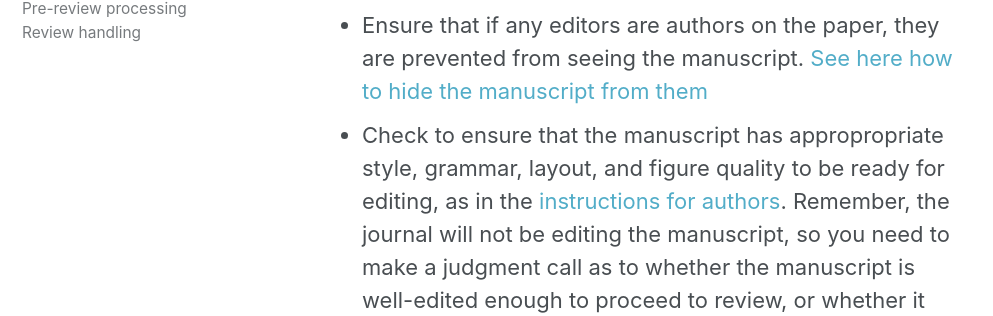
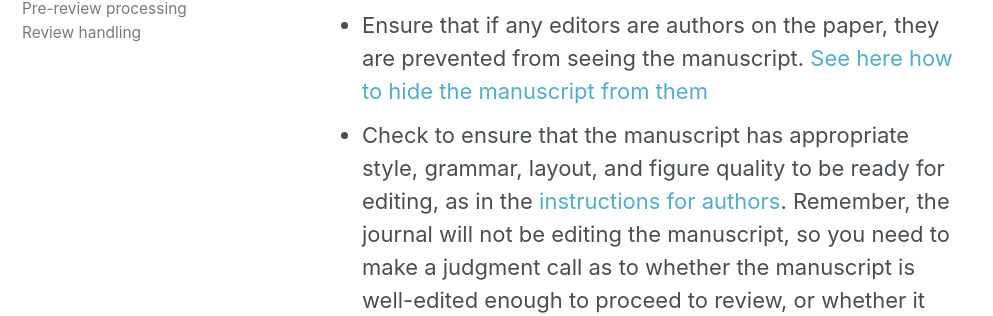
Before and after one commit to livecomsjournal/livecomsjournal.github.io, a Jekyll site: the page built from _editorial_policies/02_editor_instructions.md, in a window 1280 px wide and 900 px high, scrolled down 1423 px. Shown: the part 138-454 px from the top of the window, without its empty margins (0-993 px from the left). Built offline with Jekyll 4.4.1, drawn with Linux system fonts in a browser that asks for light colours.

Commit message:
Fixing typo.

```diff
--- a/_editorial_policies/02_editor_instructions.md
+++ b/_editorial_policies/02_editor_instructions.md
@@ -30,7 +30,7 @@ The Lead Editor:
 Before assigning manuscripts for review, editors have several main tasks:
 - Ensure they do not have a conflict of interest with respect to the work they are to analyze; if they do, [dealing with it as dictated by editorial policy](https://livecomsjournal.github.io/policies/livecoms_bylaws/#iii-conflicts-of-interest).
 - Ensure that if any editors are authors on the paper, they are prevented from seeing the manuscript. [See here how to hide the manuscript from them](http://help.scholasticahq.com/customer/en/portal/articles/1728879-can-i-hide-a-manuscript-from-another-editor-?t=565043)
-- Check to ensure that the manuscript has appropropriate style, grammar, layout, and figure quality to be ready for editing, as in the [instructions for authors](https://livecomsjournal.github.io/authors/policies/). Remember, the journal will not be editing the manuscript, so you need to make a judgment call as to whether the manuscript is well-edited enough to proceed to review, or whether it will need revision for grammar or style *before* sending it for review to avoid wasting the time of the reviewers.
+- Check to ensure that the manuscript has appropriate style, grammar, layout, and figure quality to be ready for editing, as in the [instructions for authors](https://livecomsjournal.github.io/authors/policies/). Remember, the journal will not be editing the manuscript, so you need to make a judgment call as to whether the manuscript is well-edited enough to proceed to review, or whether it will need revision for grammar or style *before* sending it for review to avoid wasting the time of the reviewers.
 - Identify suitable reviewers, who may include experts suggested by the authors, others in the field you already know of, or authors cited frequently in the article.
   LiveCoMS generally requires at least two standard reviewers in addition to a student reviewer, though exceptional circumstances (such as extensive community feedback via GitHub) may warrant deviations from this policy. The requirement for a student reviewer for every submission is a unique strength of LiveCoMS that enhances the pedagogical value of every accepted paper.
 
```
